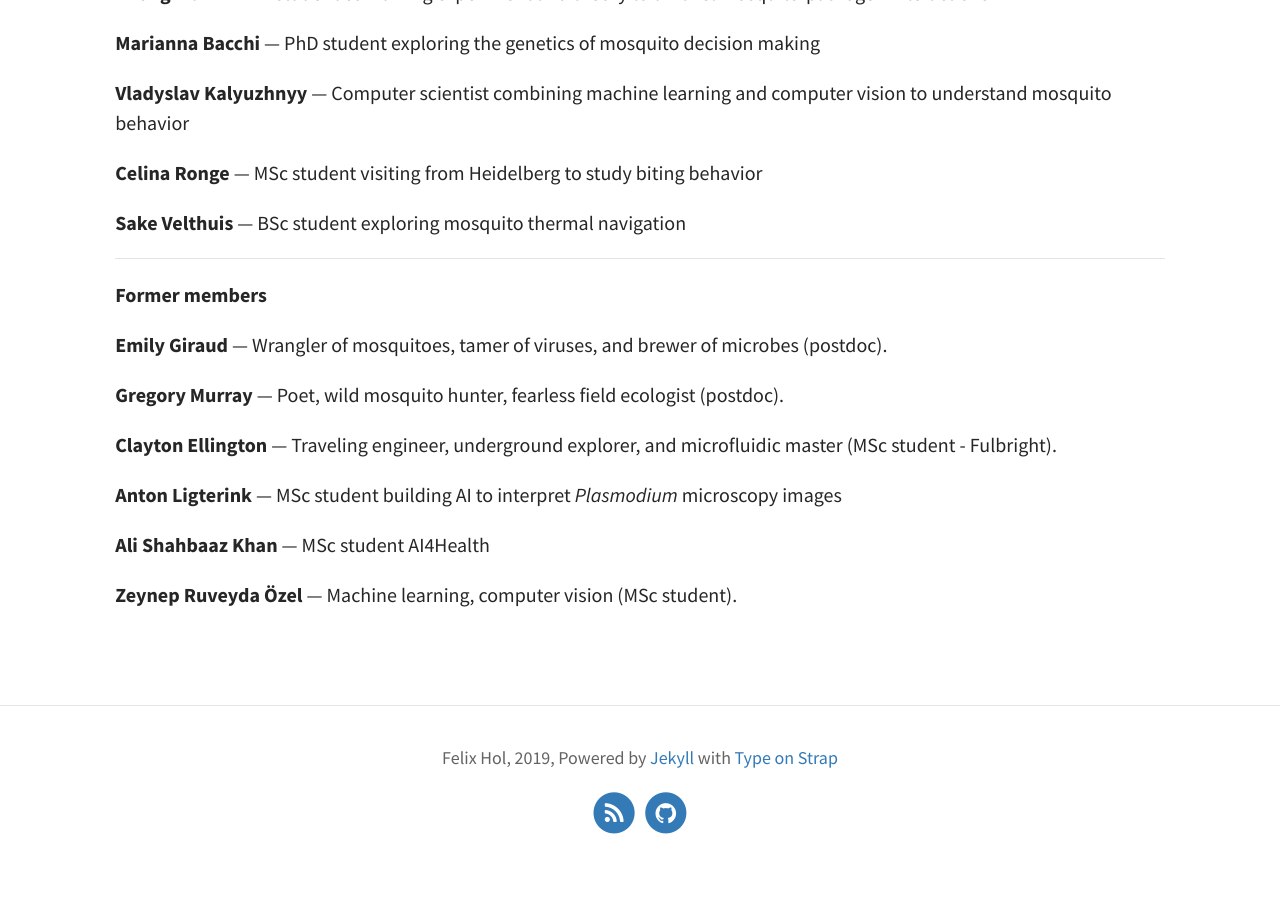
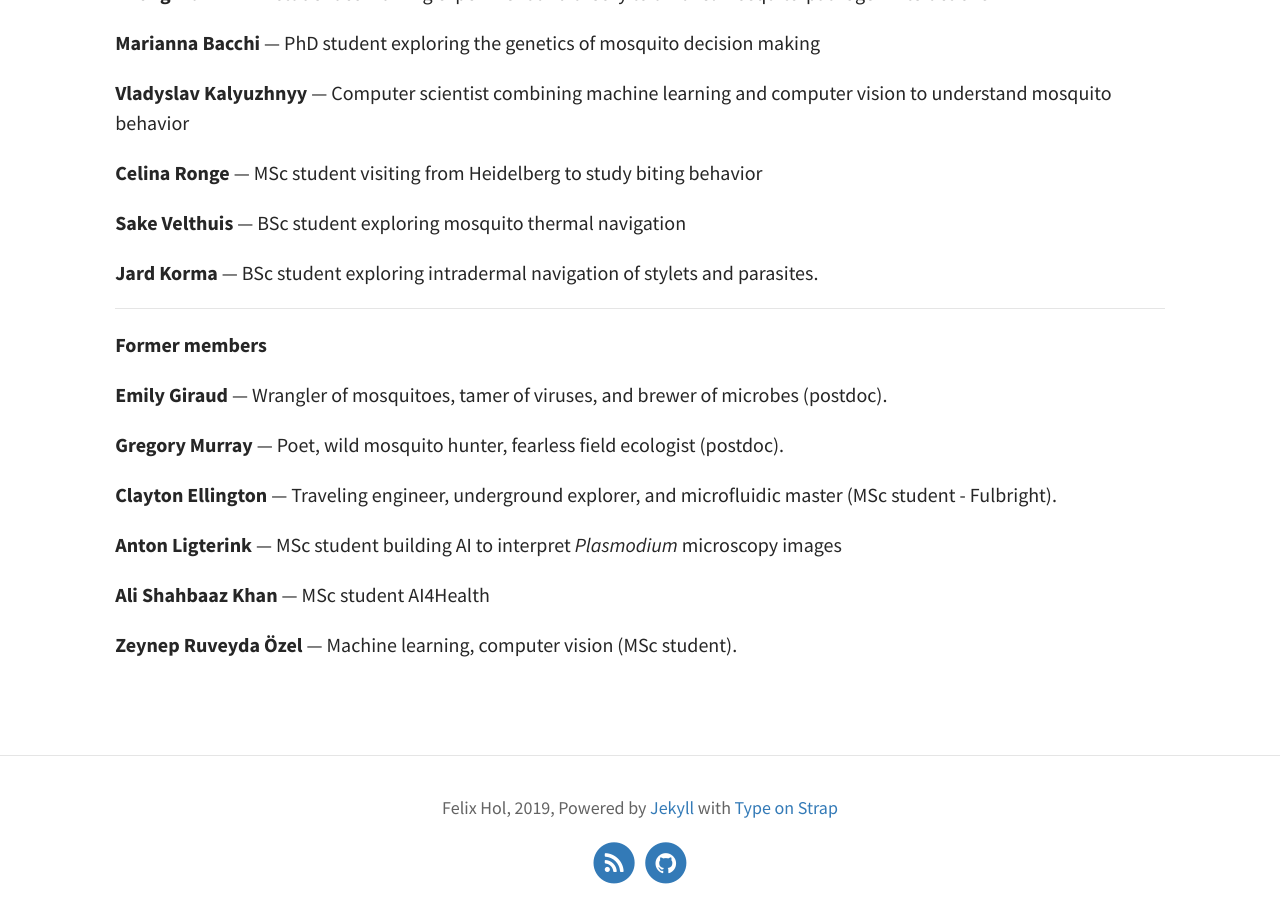
Before and after one commit to felixhol/felixhol.github.io, a Jekyll site: the page built from pages/03Team.md, in a window 1280 px wide and 900 px high, scrolled down 684 px. Built offline with Jekyll 4.4.1, drawn with Linux system fonts in a browser that asks for light colours; before the commit the page ends 1559 px from its top, so only the background shows below that.

Commit message:
team update

```diff
--- a/pages/03Team.md
+++ b/pages/03Team.md
@@ -27,6 +27,8 @@ Biophysically inclined mosquito enthusiast trying to understand why mosquitoes a
 
 **Sake Velthuis** &mdash; BSc student exploring mosquito thermal navigation
 
+**Jard Korma** &mdash; BSc student exploring intradermal navigation of stylets and parasites.
+
 
 
 
```
